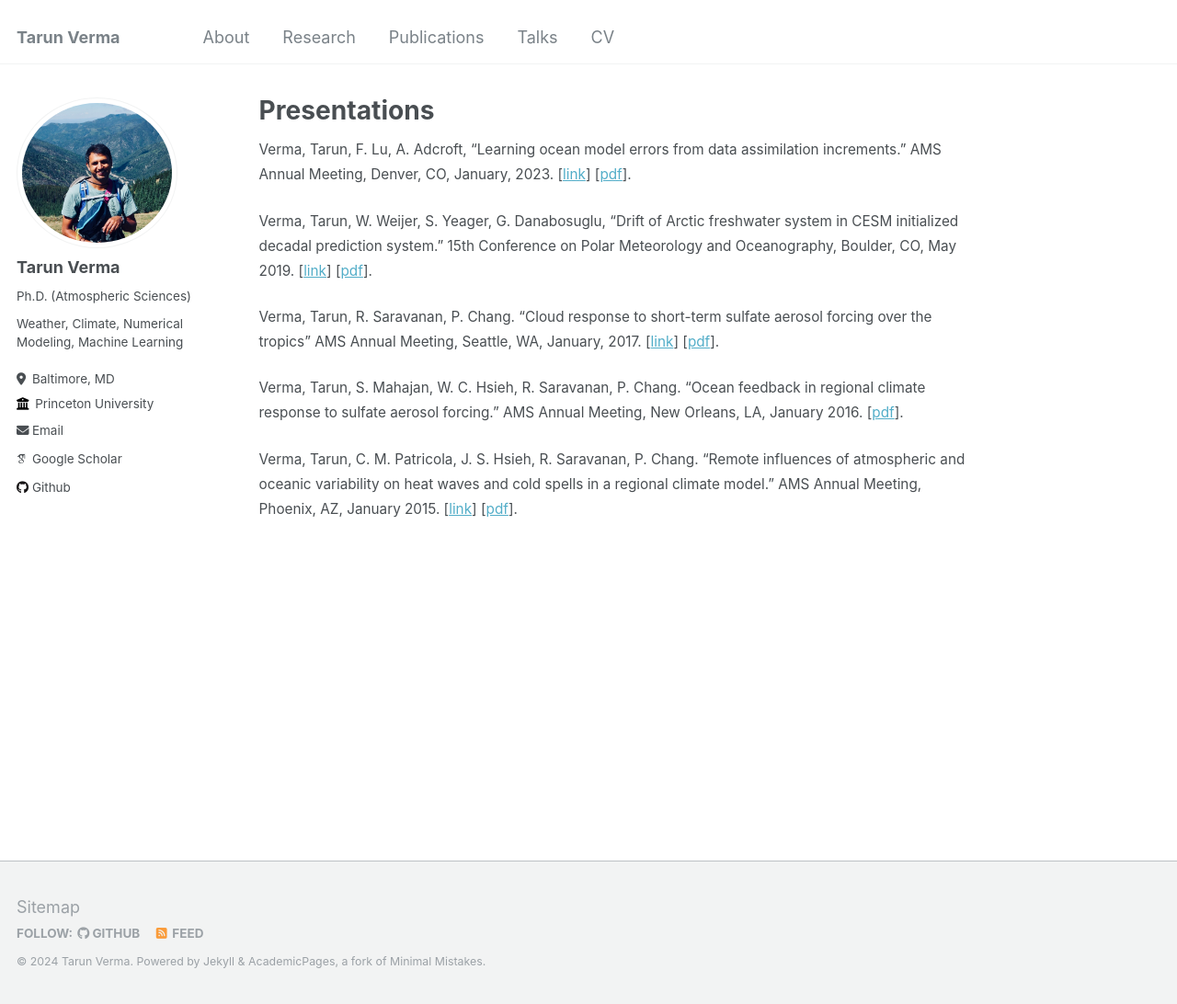
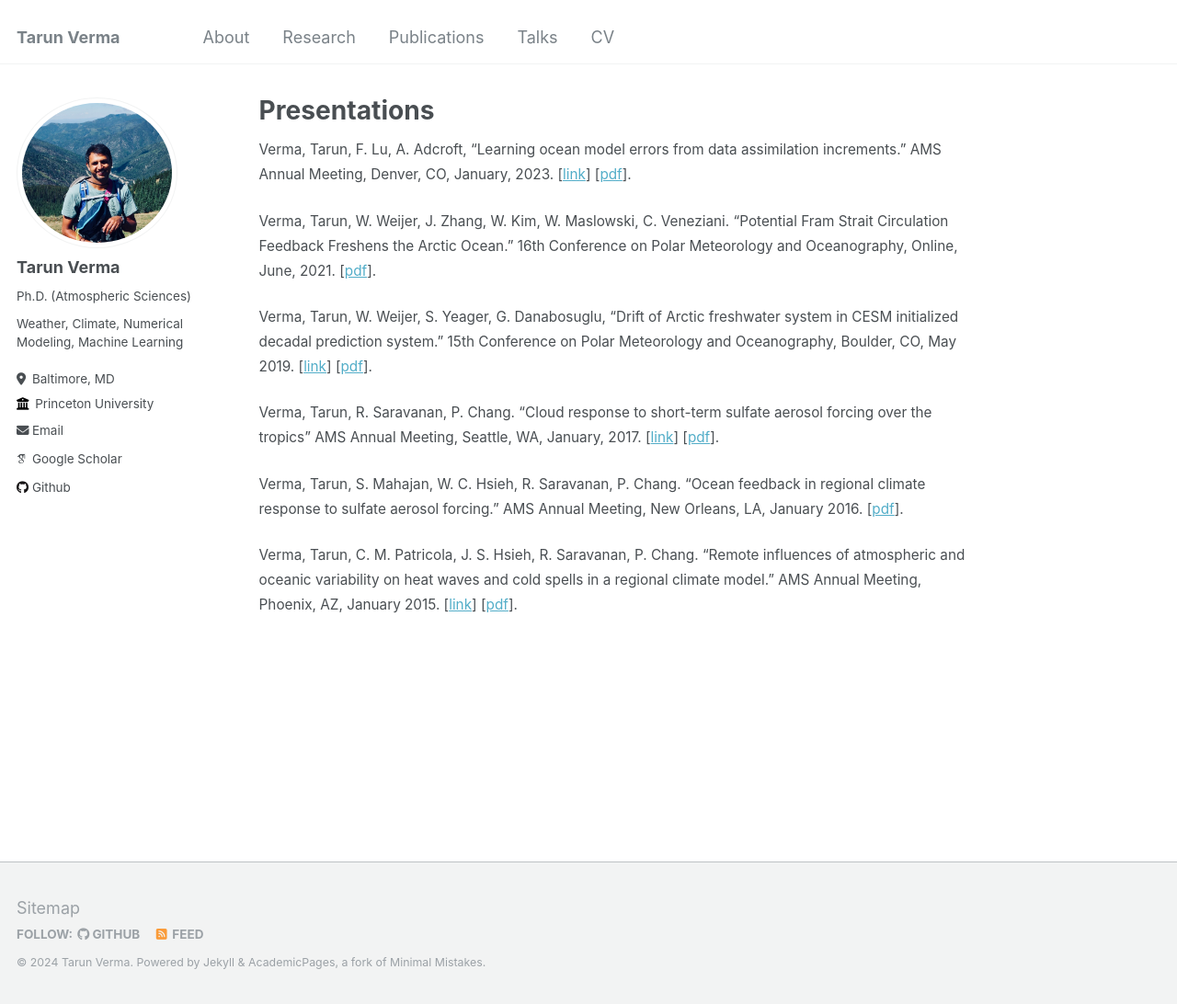
Before and after one commit to shiprock-1583/shiprock-1583.github.io, a Jekyll site: the page built from _pages/present.md, in a window 1280 px wide and 1092 px high. Shown: the whole window at 92% size. Built offline with Jekyll 4.4.1, drawn with Linux system fonts in a browser that asks for light colours; some web fonts are replaced.

Commit message:
Update present.md

```diff
--- a/_pages/present.md
+++ b/_pages/present.md
@@ -9,6 +9,8 @@ author_profile: true
 
 <span style="font-size:0.85em;"> Verma, Tarun, F. Lu, A. Adcroft, “Learning ocean model errors from data assimilation increments.” AMS Annual Meeting, Denver, CO, January, 2023. [[link](https://ams.confex.com/ams/103ANNUAL/meetingapp.cgi/Paper/421409)] [[pdf](https://shiprock-1583.github.io/files/AMS2023_TarunVerma_noanim.pdf)]. </span>
 
+<span style="font-size:0.85em;"> Verma, Tarun, W. Weijer, J. Zhang, W. Kim, W. Maslowski, C. Veneziani. “Potential Fram Strait Circulation Feedback Freshens the Arctic Ocean.” 16th Conference on Polar Meteorology and Oceanography, Online, June, 2021. [[pdf](https://shiprock-1583.github.io/files/Polar_AMS_0621_TarunVerma.pdf)]. </span>
+
 <span style="font-size:0.85em;"> Verma, Tarun, W. Weijer, S. Yeager, G. Danabosuglu, “Drift of Arctic freshwater system in CESM initialized decadal prediction system.” 15th Conference on Polar Meteorology and Oceanography, Boulder, CO, May 2019. [[link](https://ams.confex.com/ams/15Polar/meetingapp.cgi/Paper/357842)] [[pdf](https://shiprock-1583.github.io/files/Polar_AMS_TarunVerma_noanim.pdf)]. </span>
 
 <span style="font-size:0.85em;"> Verma, Tarun, R. Saravanan, P. Chang. “Cloud response to short-term sulfate aerosol forcing over the tropics” AMS Annual Meeting, Seattle, WA, January, 2017. [[link](https://ams.confex.com/ams/97Annual/webprogram/Paper312780.html)] [[pdf](https://shiprock-1583.github.io/files/AMS_2017_TV.pdf)]. </span>
```
